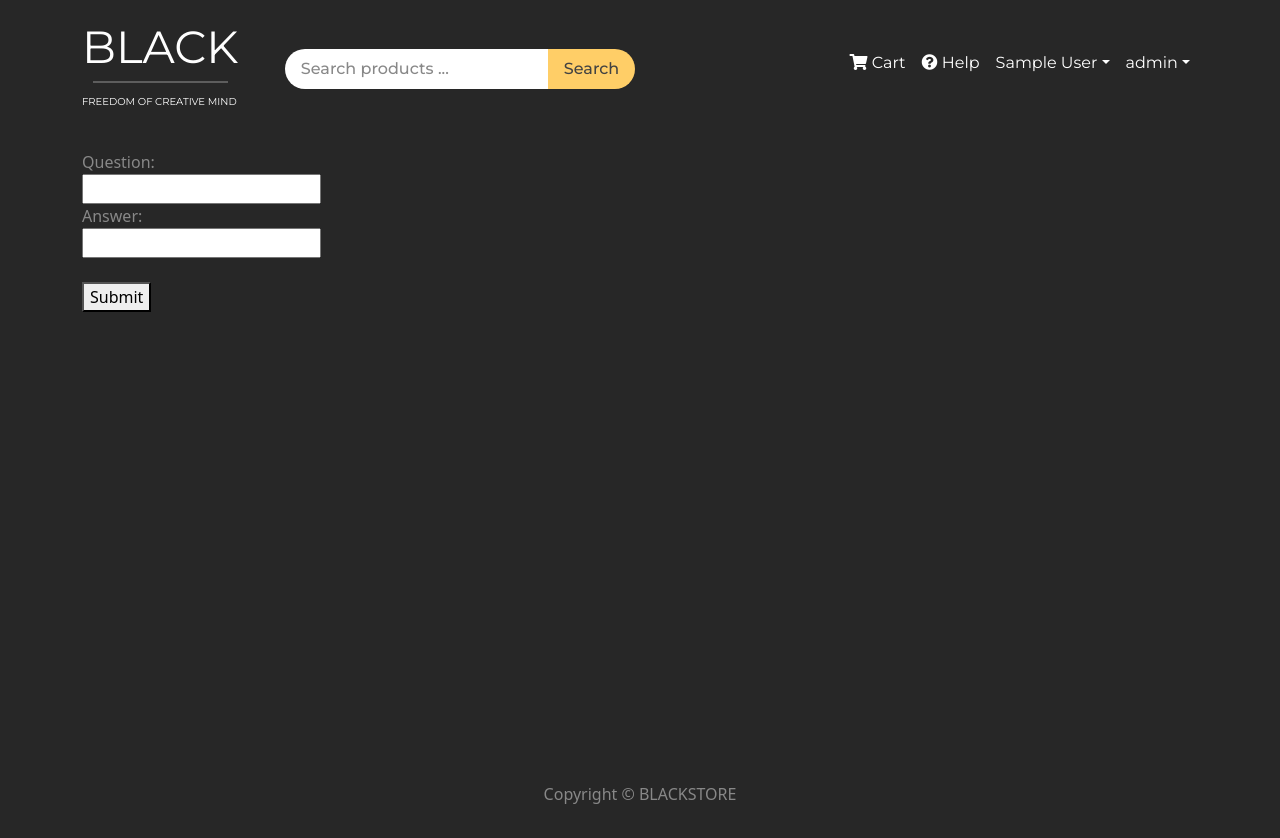
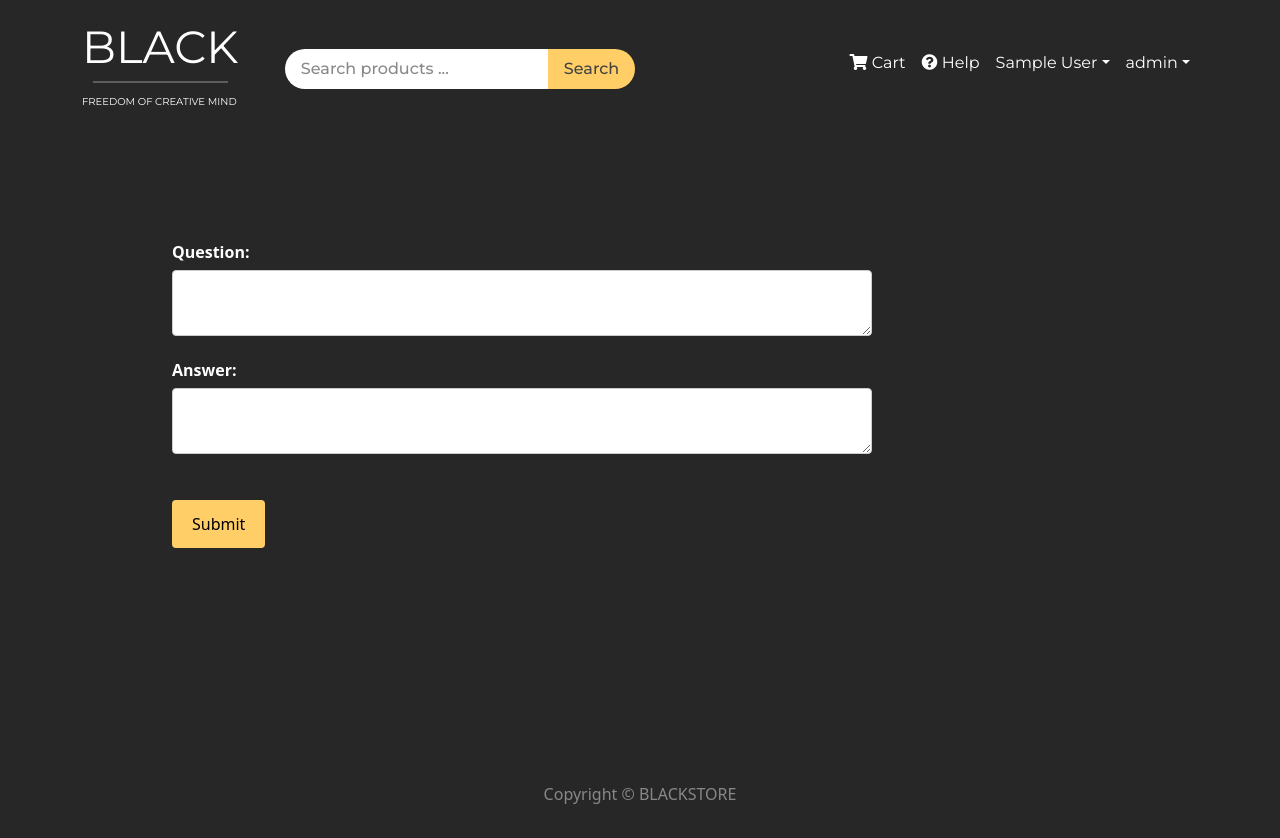
Before and after one commit to SalithaMarasinghe/ITP_Project, a React (Create React App) app in the folder frontend/: page /admin/create-faq in a window 1280 px wide. Built offline with nearby package versions, Linux system fonts and the light colour scheme; sample sign-in values are in the browser's storage.

Commit message:
FAQ updated

```diff
--- a/frontend/src/index.css
+++ b/frontend/src/index.css
@@ -343,3 +343,77 @@ header .navbar-light .navbar-nav .nav-link:hover {
   color: black;
   border-radius: 5px;
 }
+
+.createFAQ {
+  max-width: 700px;
+  margin: 90px;
+}
+
+.createFAQ label {
+  font-weight: bold;
+  color: white;
+}
+
+.createFAQ textarea {
+  width: 100%;
+  padding: 8px;
+  margin-top: 6px;
+  margin-bottom: 16px;
+  border: 1px solid #ccc;
+  border-radius: 4px;
+  box-sizing: border-box;
+}
+
+.createFAQ button[type="submit"] {
+  background-color: #ffce67;
+  color: black;
+  padding: 12px 20px;
+  border: none;
+  border-radius: 4px;
+  cursor: pointer;
+}
+
+.createFAQ button[type="submit"]:hover {
+  background-color: #45a049;
+}
+
+.createFAQ button[type="submit"]:focus {
+  outline: none;
+}
+
+.editFAQ {
+  max-width: 700px;
+  margin: 90px;
+}
+
+.editFAQ label {
+  font-weight: bold;
+  color: white;
+}
+
+.editFAQ textarea {
+  width: 100%;
+  padding: 8px;
+  margin-top: 6px;
+  margin-bottom: 16px;
+  border: 1px solid #ccc;
+  border-radius: 4px;
+  box-sizing: border-box;
+}
+
+.editFAQ button[type="submit"] {
+  background-color: #ffce67;
+  color: black;
+  padding: 12px 20px;
+  border: none;
+  border-radius: 4px;
+  cursor: pointer;
+}
+
+.editFAQ button[type="submit"]:hover {
+  background-color: #45a049;
+}
+
+.editFAQ button[type="submit"]:focus {
+  outline: none;
+}
--- a/frontend/src/screens/CreateFAQ.js
+++ b/frontend/src/screens/CreateFAQ.js
@@ -18,27 +18,28 @@ const CreateFAQ = () => {
                 question,
                 answer
             })
-        );
-
-        navigate("/admin/faq");
+        ).then(() => {
+            navigate("/admin/faq");
+        });
     };
 
     return (
         <div>
             <form className="createFAQ" onSubmit={submitHandler}>
                 <label>Question: </label><br/>
-                <input
-                    type="text"
+                <textarea
                     onChange={(e) => setQuestion(e.target.value)}
                     value={question}
-                /><br/>
+                />
+                <br/>
 
                 <label>Answer: </label><br/>
-                <input
-                    type="text"
+                <textarea
                     onChange={(e) => setAnswer(e.target.value)}
                     value={answer}
-                /><br/><br/>
+                    className="answer"
+                />
+                <br/><br/>
 
                 <button type="submit">Submit</button><br/><br/>
             </form>
--- a/frontend/src/screens/CreateInquiry.js
+++ b/frontend/src/screens/CreateInquiry.js
@@ -1,94 +1,3 @@
-// import React, { useState } from 'react';
-// import { useDispatch } from 'react-redux';
-// import { useNavigate } from "react-router-dom";
-// import { createInquiry } from '../redux/actions/inquiryActions';
-
-// const CreateInquiry = () => {
-//     const dispatch = useDispatch();
-//     const navigate = useNavigate();
-
-//     const [name, setName] = useState('');
-//     const [phone, setPhone] = useState('');
-//     const [email, setEmail] = useState('');
-//     const [subject, setSubject] = useState('');
-//     const [message, setMessage] = useState('');
-
-//     const submitHandler = (e) => {
-//         e.preventDefault();
-
-//         dispatch(
-//             createInquiry({
-//                 name,
-//                 phone,
-//                 email,
-//                 subject,
-//                 message
-//             })
-//         );
-
-//         //navigate("/admin/faq");
-
-//     };
-
-//     return (
-//         <div>
-//             <form className="createInquiry" onSubmit={submitHandler}>
-//             <div className="left-container">
-//                     <h1>Customer</h1>
-//                     <h1>Support</h1><br/><br/>
-
-//                     <label>Name: </label><br/>
-//                     <input
-//                         type="text"
-//                         onChange={(e) => setName(e.target.value)}
-//                         value={name}
-//                         placeholder="Enter your name"
-//                     /><br/><br/><br/>
-
-//                     <label>Phone Number: </label><br/>
-//                     <input
-//                         type="text"
-//                         onChange={(e) => setPhone(e.target.value)}
-//                         value={phone}
-//                         placeholder="Enter your phone number"
-//                     /><br/><br/><br/>
-
-//                     <label>Email: </label><br/>
-//                     <input
-//                         type="text"
-//                         onChange={(e) => setEmail(e.target.value)}
-//                         value={email}
-//                         placeholder="Enter your email address"
-//                     />
-//                 </div>
-
-//                 <div className="right-container">
-//                     <label>Subject of the Inquiry: </label><br/>
-//                     <input
-//                         type="text"
-//                         onChange={(e) => setSubject(e.target.value)}
-//                         value={subject}
-//                         placeholder="Enter the subject"
-//                     /><br/><br/>
-
-//                     <label>Message: </label><br/>
-//                     <textarea
-//                         onChange={(e) => setMessage(e.target.value)}
-//                         value={message}
-//                         placeholder="Type you message here..."
-//                     /><br/><br/>
-
-//                     <button type="submit">Submit</button><br/><br/>
-
-//                 </div>
-//             </form>
-//         </div>
-//     );
-// };
-
-// export default CreateInquiry;
-
-
 import React, { useState } from 'react';
 import { useDispatch } from 'react-redux';
 import { useNavigate } from "react-router-dom";
@@ -150,6 +59,8 @@ const CreateInquiry = () => {
                     message
                 })
             );
+
+            alert('Inquiry submitted successfully');
 
             // Reset form fields
             setName('');
--- a/frontend/src/screens/EditFAQ.js
+++ b/frontend/src/screens/EditFAQ.js
@@ -37,11 +37,12 @@ const EditFAQ = () => {
         _id: FAQId,
         question,
         answer
-      }),
-      navigate("/admin/faqs")
-    );
+      })
+    ).then(() => {
+      navigate("/admin/faq");
+    });
+  };
 
-  };
 
   return (
     <div>
@@ -51,17 +52,15 @@ const EditFAQ = () => {
       ) : error ? (
         <p>{error}</p>
       ) : (
-        <form onSubmit={submitHandler}>
+        <form onSubmit={submitHandler} className="editFAQ">
           <label>Question: </label><br/>
-                <input
-                    type="text"
+                <textarea
                     onChange={(e) => setQuestion(e.target.value)}
                     value={question}
                 /><br/>
 
                 <label>Answer: </label><br/>
-                <input
-                    type="text"
+                <textarea
                     onChange={(e) => setAnswer(e.target.value)}
                     value={answer}
                 /><br/><br/>
--- a/frontend/src/screens/FAQListScreen.js
+++ b/frontend/src/screens/FAQListScreen.js
@@ -5,7 +5,7 @@ import Button from 'react-bootstrap/Button';
 import { Row, Col, Table, Form, FormControl } from 'react-bootstrap';
 import Loading from '../components/Loading';
 import Message from '../components/Message';
-import { deleteFAQ } from '../redux/actions/FAQActions';
+import { deleteFAQ, getFAQs } from '../redux/actions/FAQActions';
 import { listFAQs } from '../redux/actions/FAQActions';
 
 const FAQListScreen = () => {
@@ -23,7 +23,9 @@ const FAQListScreen = () => {
 
   const deleteHandler = (id) => {
     if (window.confirm('Are you sure you want to delete this FAQ?')) {
-      dispatch(deleteFAQ(id));
+      dispatch(deleteFAQ(id)).then(() => {
+        dispatch(listFAQs());
+      });
     }
   };
 
--- a/frontend/src/screens/InquiryListScreen.js
+++ b/frontend/src/screens/InquiryListScreen.js
@@ -25,7 +25,9 @@ const InquiryListScreen = () => {
 
   const deleteHandler = (id) => {
     if (window.confirm('Are you sure you want to delete this inquiry?')) {
-      dispatch(deleteInquiry(id));
+      dispatch(deleteInquiry(id)).then(() => {
+        dispatch(listInquiries());
+      });
     }
   };
 
```
Also changed, not shown: 1 other file (tests, documents, lock files or other folders).
